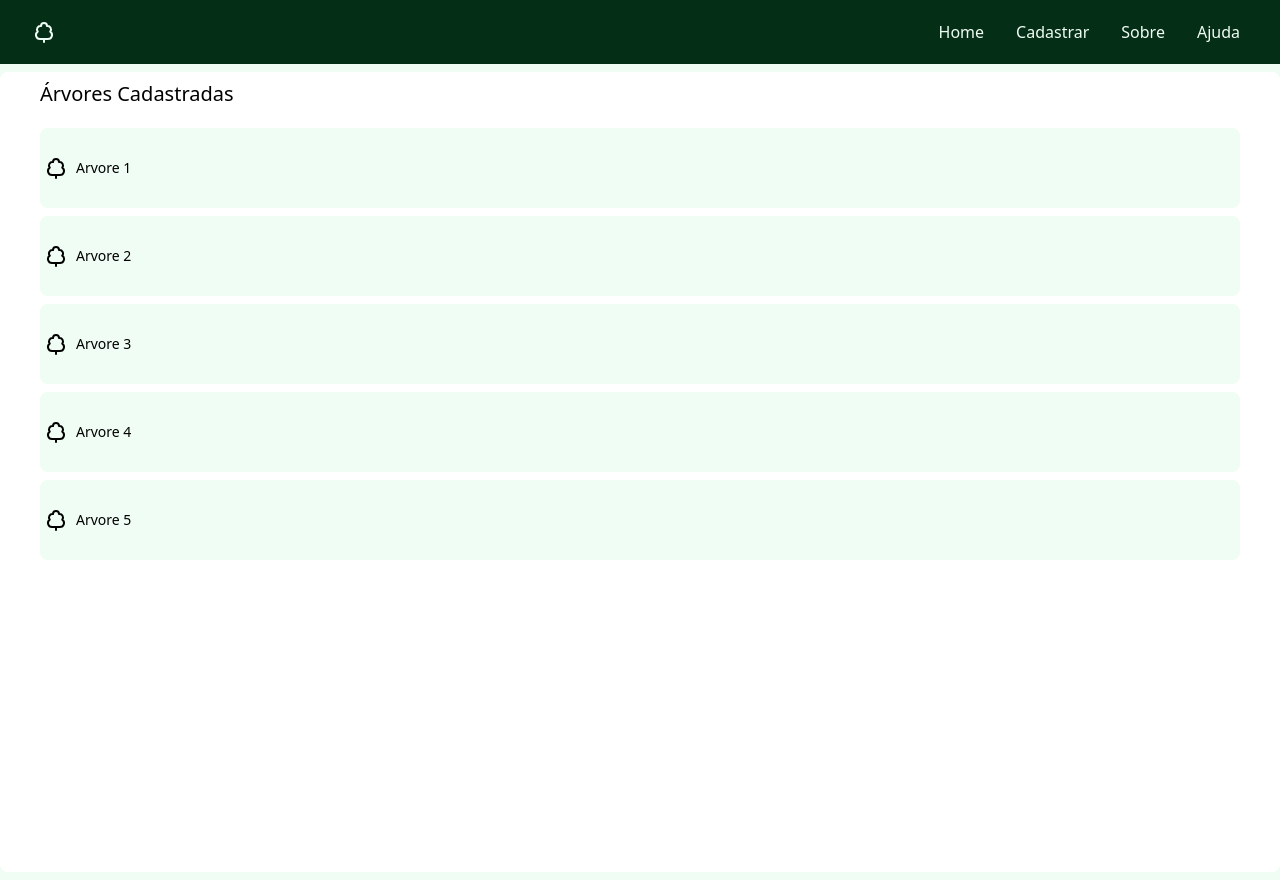
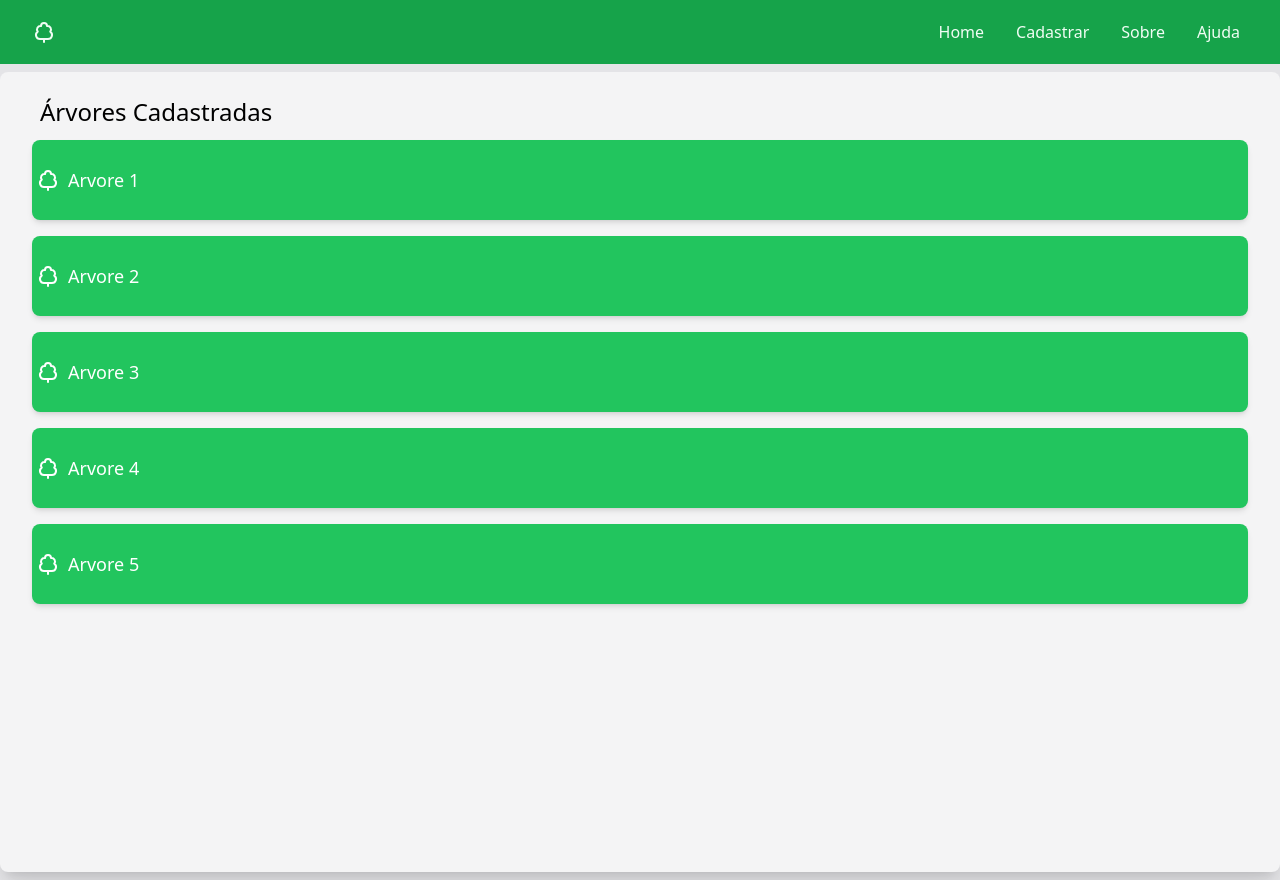
Before and after one commit to Gustavobeckr/projeto_amazonia_web, a Next.js app: page / in a window 1280 px wide. Built offline with nearby package versions, Linux system fonts and the light colour scheme.

Commit message:
style: estilizacao de cores conforme projeto figma

```diff
--- a/src/app/components/navBar.tsx
+++ b/src/app/components/navBar.tsx
@@ -6,7 +6,7 @@ export default function NavBar() {
   const [isSelect, setIsSelect] = useState(false);
 
   return (
-    <nav className="bg-green-950">
+    <nav className="bg-green-600">
       <div className="max-w-7xl mx-auto px-4 sm:px-6 lg:px-8">
         <div className="flex items-center justify-between h-16">
           <div className="flex items-center ">
--- a/src/app/layout.tsx
+++ b/src/app/layout.tsx
@@ -14,9 +14,8 @@ export default function RootLayout({
 }>) {
   return (
     <html lang="en">
-      <body className="bg-green-50 ">
+      <body className="bg-zinc-200 ">
         <NavBar />
-
         <main>{children}</main>
       </body>
     </html>
--- a/src/app/page.tsx
+++ b/src/app/page.tsx
@@ -11,20 +11,20 @@ export default function Home() {
 
   return (
     <>
-      <div className="bg-white m-2 max-w-7xl mx-auto px-4 sm:px-6 lg:px-8 rounded-lg h-screen">
+      <div className="bg-zinc-100 m-2 max-w-7xl mx-auto p-4 sm:px-6 lg:px-8 rounded-lg h-screen shadow-xl">
         <div className="flex p-2">
-          <h1 className="text-black text-xl">Árvores Cadastradas</h1>
+          <h1 className="text-black text-2xl">Árvores Cadastradas</h1>
         </div>
-        <div className="flex p-2 flex-col ">
+        <div className="flex gap-2 flex-col ">
           {list.map((item) => {
             return (
               <a
                 key={item.id}
-                href="/detalhes"
-                className="flex p-1 h-20 my-1 bg-green-50 rounded-lg items-center space-x-2  hover:bg-green-100 hover:font-bold"
+                href={`/detalhes/` + item.id}
+                className="flex p-1 h-20 my-1 bg-green-500 rounded-lg items-center space-x-2  hover:bg-green-600 hover:font-bold shadow-md"
               >
-                <TreeDeciduous />
-                <h1 className="text-black text-sm">{item.title}</h1>
+                <TreeDeciduous className="text-white" />
+                <h1 className="text-white text-lg">{item.title}</h1>
               </a>
             );
           })}
```
